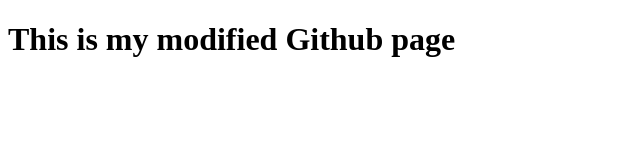
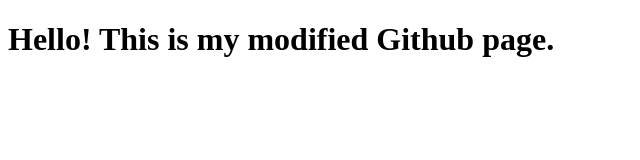
Before and after one commit to kaungmyatthumdy/hanhtunaung97.github.io, a plain HTML site: page index.html in a window 1280 px wide. Shown: the whole page, without its empty margins (0-640 px from the left). Drawn offline with Linux system fonts and the light colour scheme.

Commit message:
Update index.html

```diff
--- a/index.html
+++ b/index.html
@@ -1,6 +1,6 @@
 <!DOCTYPE html>
 <html>
 	<body>
-		<h1>This is my modified Github page</h1>
+		<h1>Hello! This is my modified Github page.</h1>
 	</body>
 </html>
```
